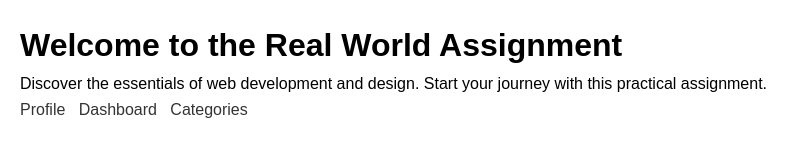
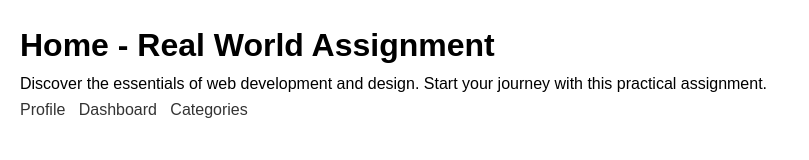
Before and after one commit to mbabujigit/MultipageWebsite, a plain HTML site: page index.html in a window 1280 px wide. Shown: the whole page, without its empty margins (0-809 px from the left). Drawn offline with Linux system fonts and the light colour scheme.

Commit message:
Update index.html

```diff
--- a/index.html
+++ b/index.html
@@ -10,7 +10,7 @@
 </head>
 
 <body>
-    <h1>Welcome to the Real World Assignment</h1>
+    <h1>Home - Real World Assignment</h1>
     <p>
         Discover the essentials of web development and design. Start your journey with this practical assignment.
     </p>
```
